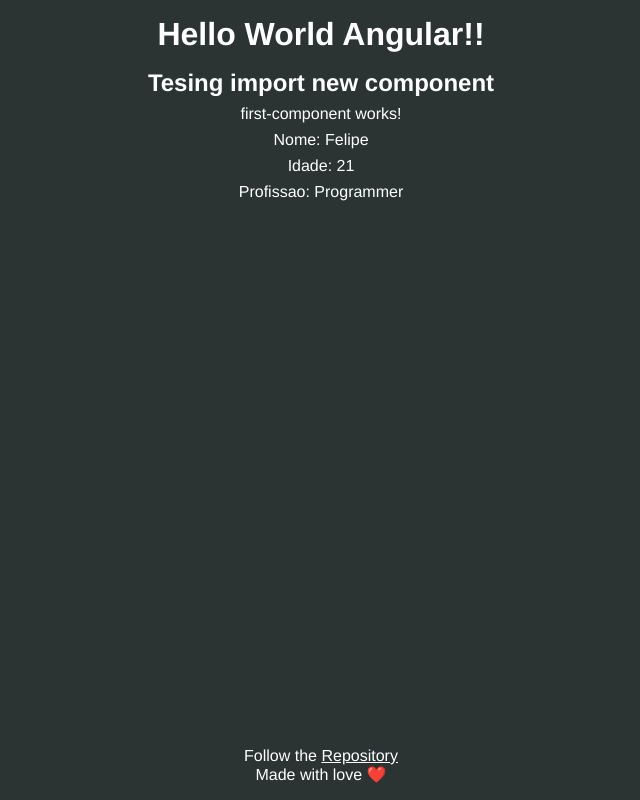
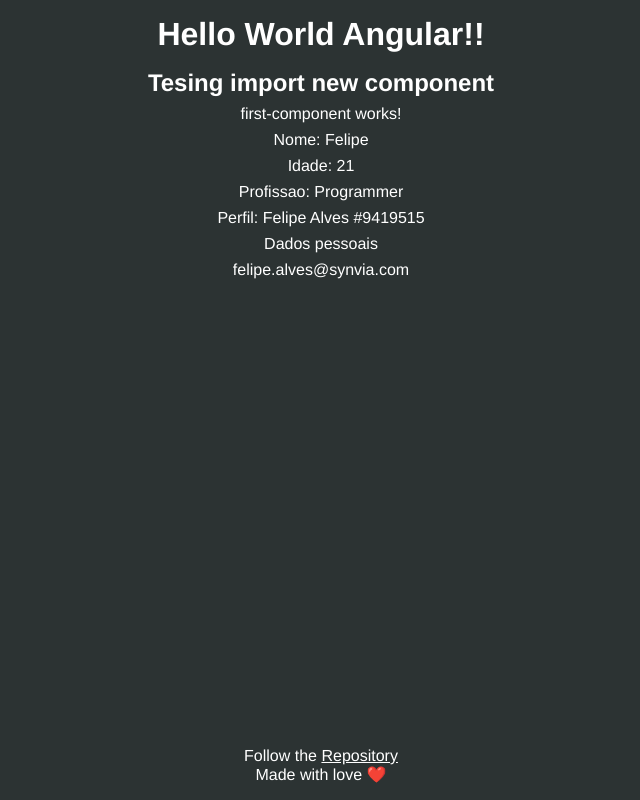
Before and after one commit to felipeandrealves/Angular-HelloWorld, an Angular app: page / in a window 1280 px wide. Shown: the whole page, without its empty margins (319-959 px from the left). Built offline with nearby package versions, Linux system fonts and the light colour scheme.

Commit message:
feat: parent data

```diff
--- a/src/app/app.component.html
+++ b/src/app/app.component.html
@@ -4,4 +4,6 @@
 
 <app-first-component></app-first-component>
 
+<app-parent-data [profile]="name" [userData]="userData"></app-parent-data>
+
 <app-footer></app-footer>
--- a/src/app/app.component.ts
+++ b/src/app/app.component.ts
@@ -3,8 +3,15 @@ import { Component } from '@angular/core';
 @Component({
   selector: 'app-root',
   templateUrl: './app.component.html',
-  styleUrls: ['./app.component.css']
+  styleUrls: ['./app.component.css'],
 })
 export class AppComponent {
+  name: string = 'Felipe Alves #9419515';
+
+  userData = {
+    email: 'felipe.alves@synvia.com',
+    role: 'Admin',
+  };
+
   title = 'helloworld';
 }
--- a/src/app/app.module.ts
+++ b/src/app/app.module.ts
@@ -4,9 +4,10 @@ import { BrowserModule } from '@angular/platform-browser';
 import { AppComponent } from './app.component';
 import { FirstComponentComponent } from './components/first-component/first-component.component';
 import { FooterComponent } from './components/footer/footer.component';
+import { ParentDataComponent } from './components/parent-data/parent-data.component';
 
 @NgModule({
-  declarations: [AppComponent, FirstComponentComponent, FooterComponent],
+  declarations: [AppComponent, FirstComponentComponent, FooterComponent, ParentDataComponent],
   imports: [BrowserModule],
   providers: [],
   bootstrap: [AppComponent],
--- /dev/null
+++ b/src/app/components/parent-data/parent-data.component.css
@@ -0,0 +1,3 @@
+p {
+  margin: 0.5rem 0;
+}
--- /dev/null
+++ b/src/app/components/parent-data/parent-data.component.html
@@ -0,0 +1,3 @@
+<p>Perfil: {{ profile }}</p>
+<p>Dados pessoais</p>
+<p>{{ userData.email }}</p>
--- /dev/null
+++ b/src/app/components/parent-data/parent-data.component.ts
@@ -0,0 +1,15 @@
+import { Component, OnInit, Input } from '@angular/core';
+
+@Component({
+  selector: 'app-parent-data',
+  templateUrl: './parent-data.component.html',
+  styleUrls: ['./parent-data.component.css'],
+})
+export class ParentDataComponent implements OnInit {
+  @Input() profile!: string;
+  @Input() userData!: { email: string; role: string };
+
+  constructor() {}
+
+  ngOnInit(): void {}
+}
```
Also changed, not shown: 1 other file (tests, documents, lock files or other folders).
